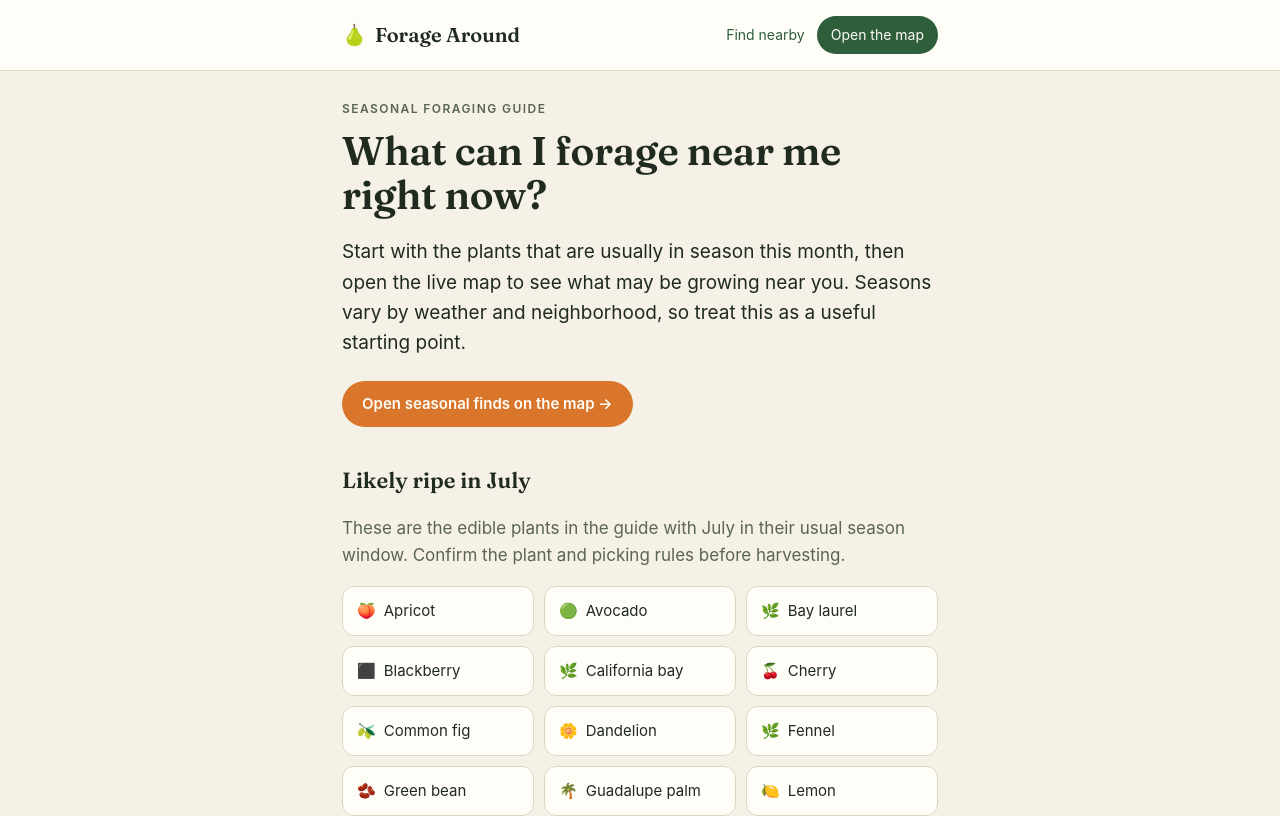
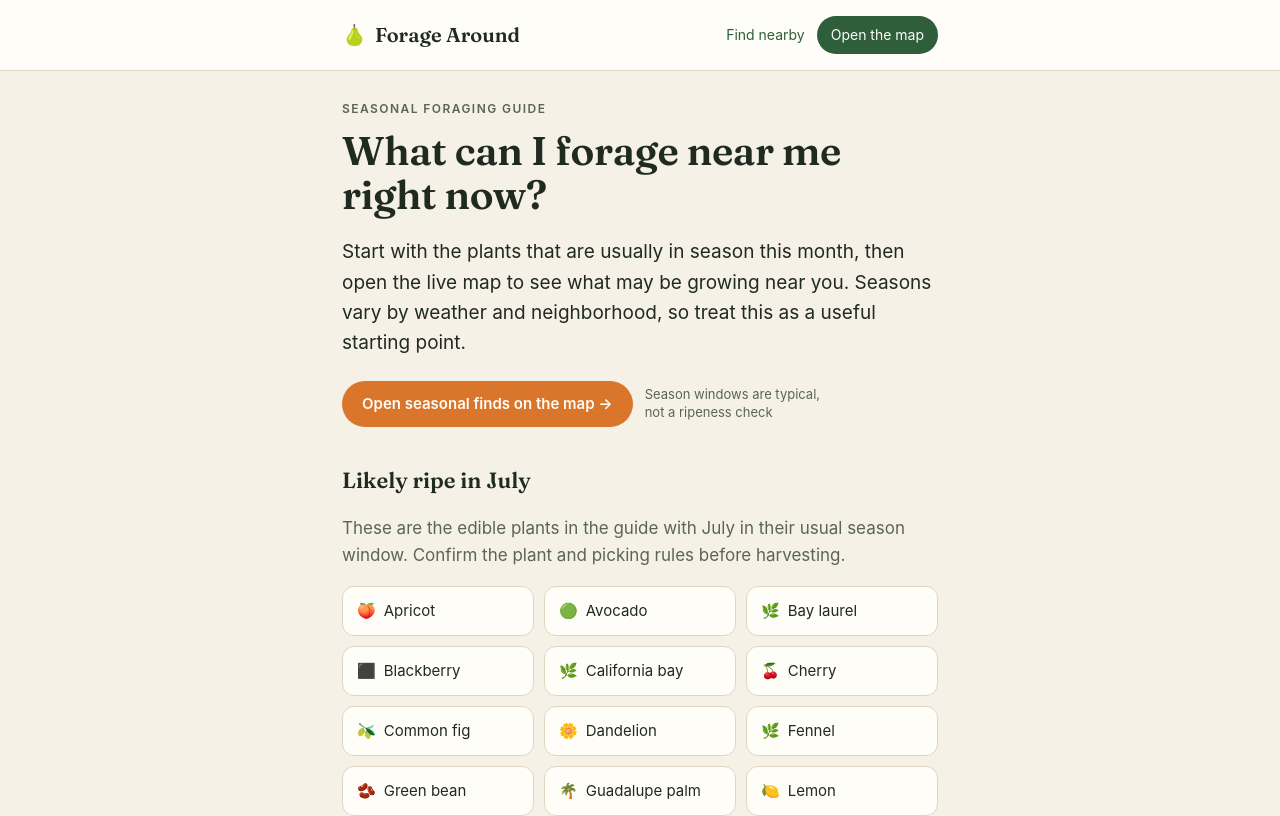
Before and after one commit to sarbak/forage-around, a Next.js app in the folder seo-site/: page /seasonal-guide in a window 1280 px wide. Shown: the top 816 px of the page. Built offline with nearby package versions, Linux system fonts and the light colour scheme; no server answers.

Commit message:
Clarify seasonal guide timing
Co-authored-by: tin-computer[bot] <277149838+tin-computer[bot]@users.noreply.github.com>

```diff
--- a/seo-site/app/seasonal-guide/page.tsx
+++ b/seo-site/app/seasonal-guide/page.tsx
@@ -81,11 +81,14 @@ export default function SeasonalGuide() {
         weather and neighborhood, so treat this as a useful starting point.
       </p>
 
-      <p style={{ margin: "22px 0" }}>
+      <div className="locations-actions">
         <ToAppLink className="btn" href={APP_URL} from="seasonal_guide">
           Open seasonal finds on the map →
         </ToAppLink>
-      </p>
+        <small className="locations-availability-note muted">
+          Season windows are typical, not a ripeness check
+        </small>
+      </div>
 
       <h2 className="section">Likely ripe in {currentMonthName}</h2>
       <p className="muted">
```
